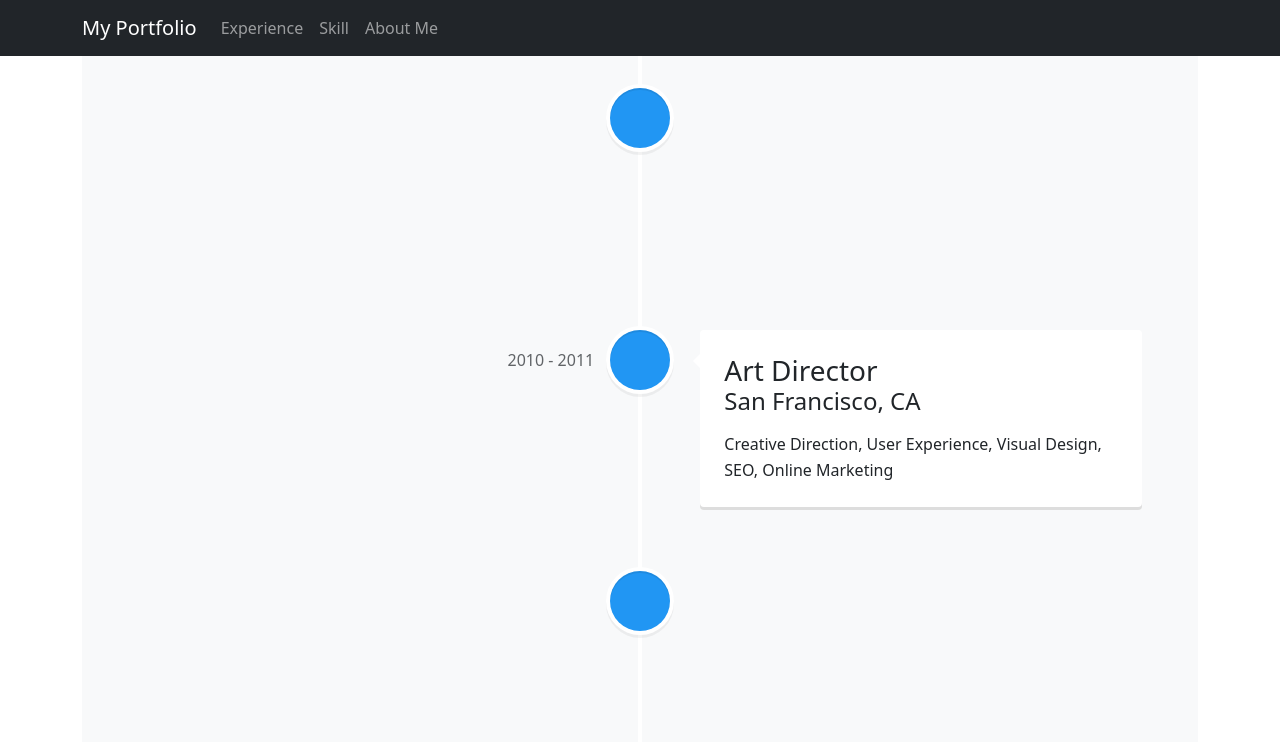
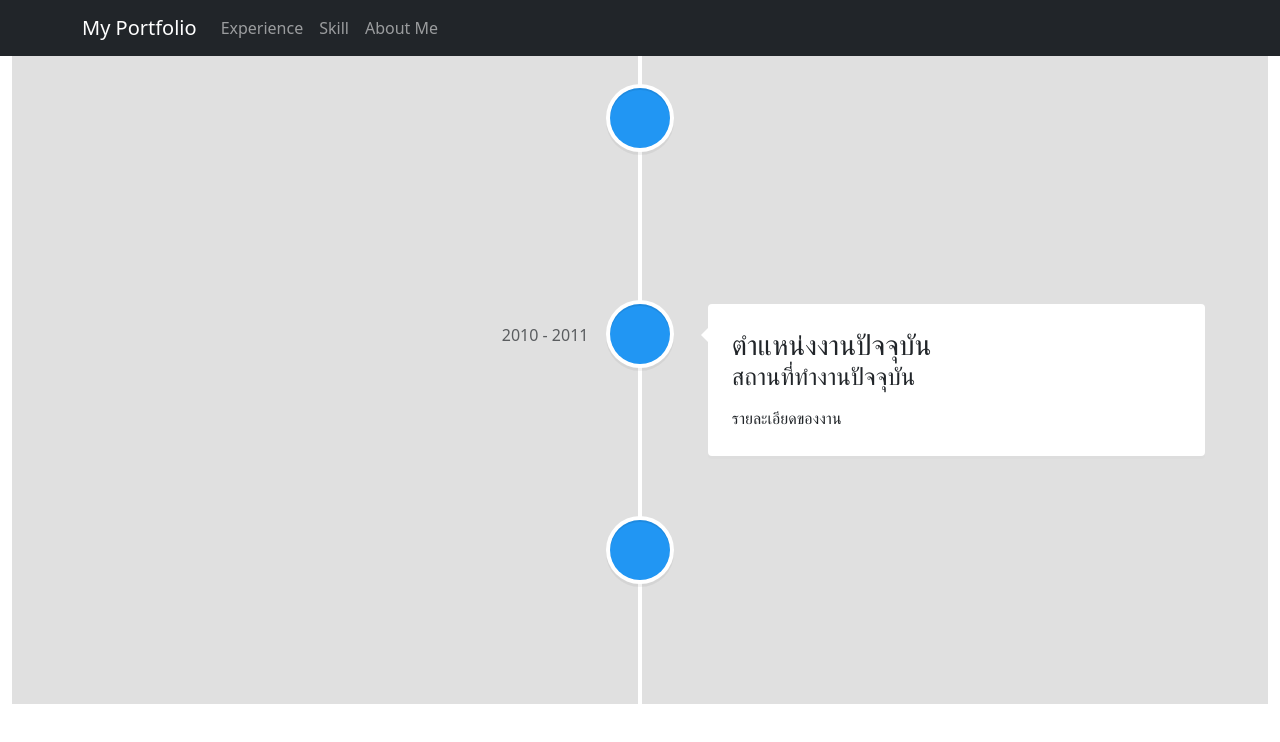
Before and after one commit to byRockstarz/my-portfolio, a React (Create React App) app: page / in a window 1280 px wide. Shown: the top 742 px of the page. Built offline with nearby package versions, Linux system fonts and the light colour scheme.

Commit message:
edit experience

```diff
--- a/src/pages/home.js
+++ b/src/pages/home.js
@@ -4,11 +4,12 @@ import {
 } from "react-vertical-timeline-component";
 import "react-vertical-timeline-component/style.min.css";
 import { Container, Jumbotron } from "reactstrap";
+import StyledExp from "../styles/home";
 
 const HomePage = () => {
   return (
-    <Container>
-      <Jumbotron className="bg-light">
+    <Container fluid>
+      <StyledExp>
         <VerticalTimeline>
           <VerticalTimelineElement
             className="vertical-timeline-element--work"
@@ -23,27 +24,25 @@ const HomePage = () => {
             iconStyle={{ background: "rgb(33, 150, 243)", color: "#fff" }}
           >
             <h3 className="vertical-timeline-element-title">
-              Procurement Department
+              ตำแหน่งงานปัจจุบัน
             </h3>
-            <h4 className="vertical-timeline-element-subtitle">Miami, FL</h4>
-            <p>
-              Creative Direction, User Experience, Visual Design, Project
-              Management, Team Leading
-            </p>
+            <h4 className="vertical-timeline-element-subtitle">
+              สถานที่ทำงานปัจจุบัน
+            </h4>
+            <p>รายละเอียดของงาน</p>
           </VerticalTimelineElement>
           <VerticalTimelineElement
             className="vertical-timeline-element--work"
             date="2010 - 2011"
             iconStyle={{ background: "rgb(33, 150, 243)", color: "#fff" }}
           >
-            <h3 className="vertical-timeline-element-title">Art Director</h3>
+            <h3 className="vertical-timeline-element-title">
+              ตำแหน่งงานปัจจุบัน
+            </h3>
             <h4 className="vertical-timeline-element-subtitle">
-              San Francisco, CA
+              สถานที่ทำงานปัจจุบัน
             </h4>
-            <p>
-              Creative Direction, User Experience, Visual Design, SEO, Online
-              Marketing
-            </p>
+            <p>รายละเอียดของงาน</p>
           </VerticalTimelineElement>
 
           <VerticalTimelineElement
@@ -60,7 +59,7 @@ const HomePage = () => {
             <p>Rajamangala University Of Technology Isan Khon Kaen</p>
           </VerticalTimelineElement>
         </VerticalTimeline>
-      </Jumbotron>
+      </StyledExp>
     </Container>
   );
 };
--- /dev/null
+++ b/src/styles/home.js
@@ -0,0 +1,8 @@
+import styled from "styled-components";
+
+const StyledExp = styled.section`
+  background: #e0e0e0;
+  height: 100%;
+`;
+
+export default StyledExp;
```
